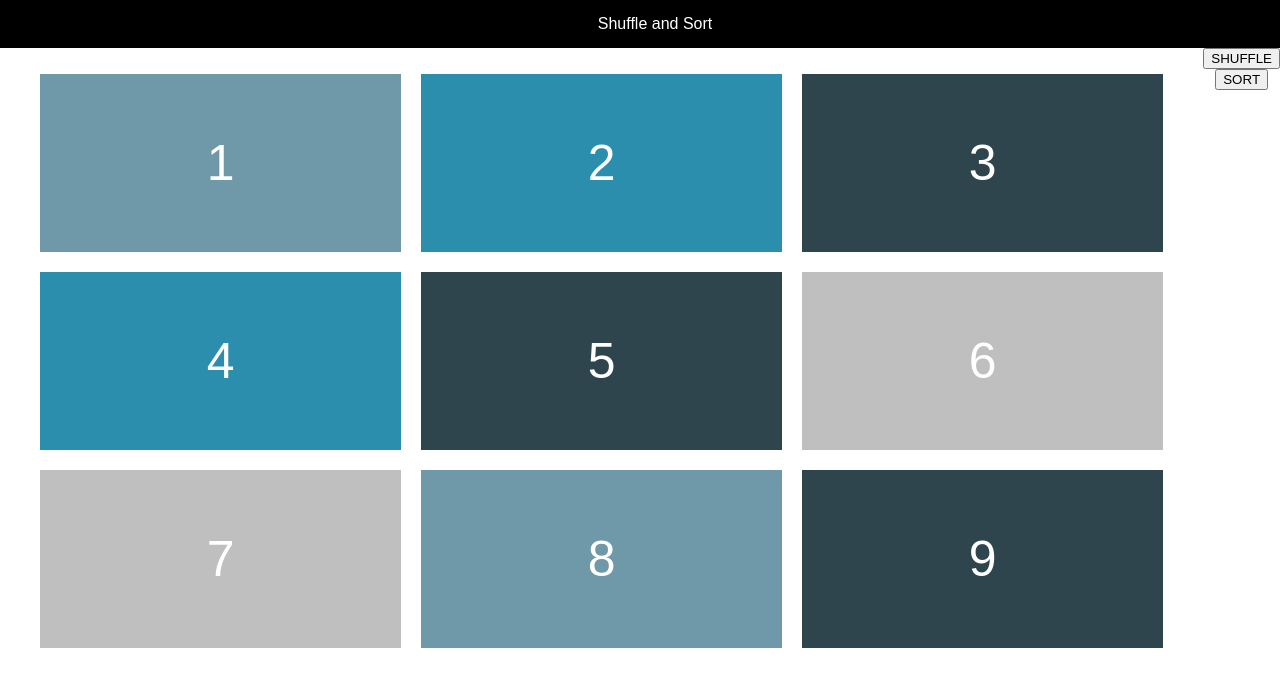
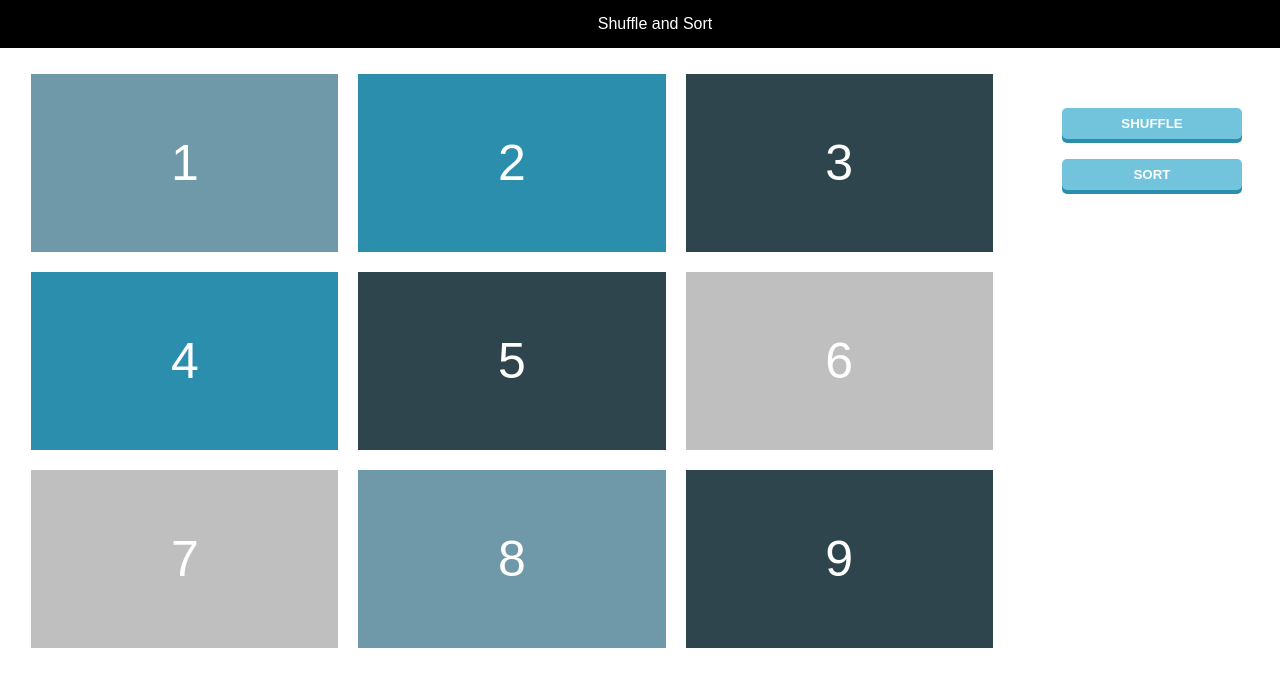
Before and after one commit to jeevan-p/Maersk-coding-challenge, a React (Create React App) app: page / in a window 1280 px wide. Shown: the top 686 px of the page. Built offline with nearby package versions, Linux system fonts and the light colour scheme.

Commit message:
Added functionality and added styles

```diff
--- a/src/App.js
+++ b/src/App.js
@@ -3,15 +3,27 @@ import Content from "./Components/Content/Content.jsx";
 import Numbers from "./Components/Numbers/Numbers.jsx";
 import Buttons from "./Components/Buttons/Buttons.jsx";
 import "./styles.scss";
-import content from "./labelData.json";
+import content from "./data.json";
+import shuffleFunction from "./Utils/shuffle";
+import { useState } from "react";
 
 export default function App() {
+  const [numberArrayState, setNumberArrayState] = useState(content.array);
   return (
     <div className="App">
       <Header text={content.headerText} />
       <Content>
-        <Numbers arrayOfNumbers={content.array} />
-        <Buttons />
+        <Numbers
+          arrayOfNumbers={numberArrayState}
+          tileColor={content.tileColor}
+        />
+        <Buttons
+          shuffleClicked={() =>
+            setNumberArrayState(shuffleFunction([...numberArrayState]))
+          }
+          sortClicked={() => setNumberArrayState(content.array)}
+          buttonTexts={content.buttonTexts}
+        />
       </Content>
     </div>
   );
--- /dev/null
+++ b/src/Components/Buttons/Buttons.scss
@@ -0,0 +1,34 @@
+.Buttons {
+  width: 25%;
+  padding-top: 60px;
+  @media(max-width: $device-pixel) {
+    width: 100%;
+    display: flex;
+    justify-content: center;
+  }
+  button {
+    width: 70%;
+    padding: 8px;
+    margin-bottom: 20px;
+    background-color: $button-back-color;
+    border: none;
+    box-shadow: 0px 4px $button-secondary-color;
+    border-radius: 5px;
+    cursor: pointer;
+    color: $white;
+    font-weight: 700;
+    &:hover {
+      background-color: $button-secondary-color;
+    }
+    &:active {
+      background-color: $button-active-color;
+    }
+    @media(max-width: $device-pixel) {
+      padding: 20px 5px;
+      overflow: hidden;
+      width: 100px;
+      margin: 0 10px;
+      margin-bottom: 20px;
+    }
+  }
+}
--- /dev/null
+++ b/src/Utils/shuffle.js
@@ -0,0 +1,9 @@
+const shuffleFunction = (array) => {
+  for (let i = array.length - 1; i > 0; i--) {
+    const j = Math.floor(Math.random() * (i + 1));
+    [array[i], array[j]] = [array[j], array[i]];
+  }
+  return array;
+};
+
+export default shuffleFunction;
--- /dev/null
+++ b/src/data.json
@@ -0,0 +1,19 @@
+{
+  "headerText": "Shuffle and Sort",
+  "array": [1, 2, 3, 4, 5, 6, 7, 8, 9],
+  "tileColor": [
+    "6F98A8",
+    "2B8EAD",
+    "2F454E",
+    "2B8EAD",
+    "2F454E",
+    "BFBFBF",
+    "BFBFBF",
+    "6F98A8",
+    "2F454E"
+  ],
+  "buttonTexts": {
+    "shuffleButtonText": "SHUFFLE",
+    "sortButtonText": "SORT"
+  }
+}
--- a/src/labelData.json
+++ /dev/null
@@ -1,4 +0,0 @@
-{
-  "headerText": "Shuffle and Sort",
-  "array": [1, 2, 3, 4, 5, 6, 7, 8, 9]
-}
--- a/src/styles.scss
+++ b/src/styles.scss
@@ -1,4 +1,4 @@
-$device-pixel: 650px;
+@import './vars';
 
 body {
   margin: 0;
@@ -7,3 +7,8 @@ body {
   font-family: sans-serif;
   text-align: center;
 }
+
+@import "./Components/Header/Header";
+@import "./Components/Content/Content";
+@import "./Components/Numbers/Numbers";
+@import "./Components/Buttons/Buttons";
--- /dev/null
+++ b/src/vars.scss
@@ -0,0 +1,12 @@
+$device-pixel: 650px;
+$large-device: 1200px;
+$white: #FFFFFF;
+$black: #000000;
+$button-back-color: #72C3DC;
+$button-secondary-color: #2B8EAD;
+$button-active-color: #1f657a;
+$card-color-1: #6F98A8;
+$card-color-2: #2B8EAD;
+$card-color-3: #2F454E;
+$card-color-4: #BFBFBF;
+$card-mobile-color: #EFEFEF;
```
